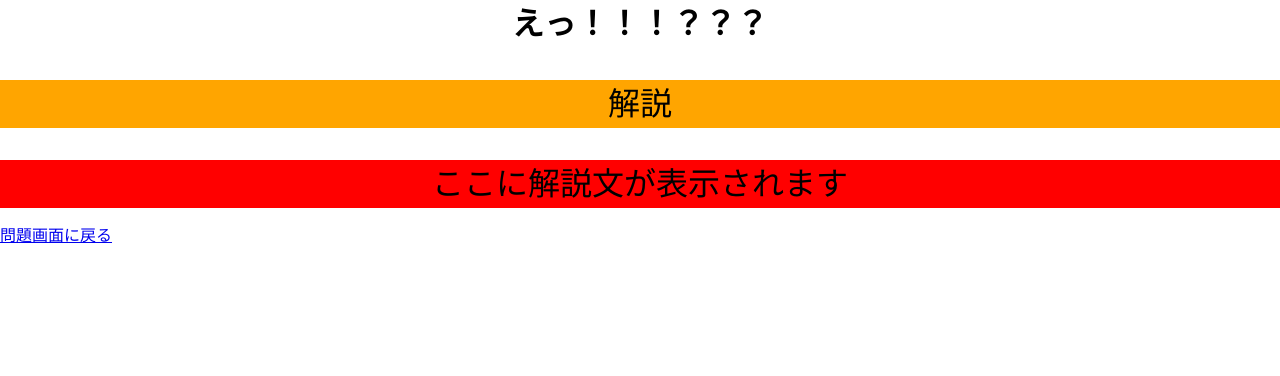
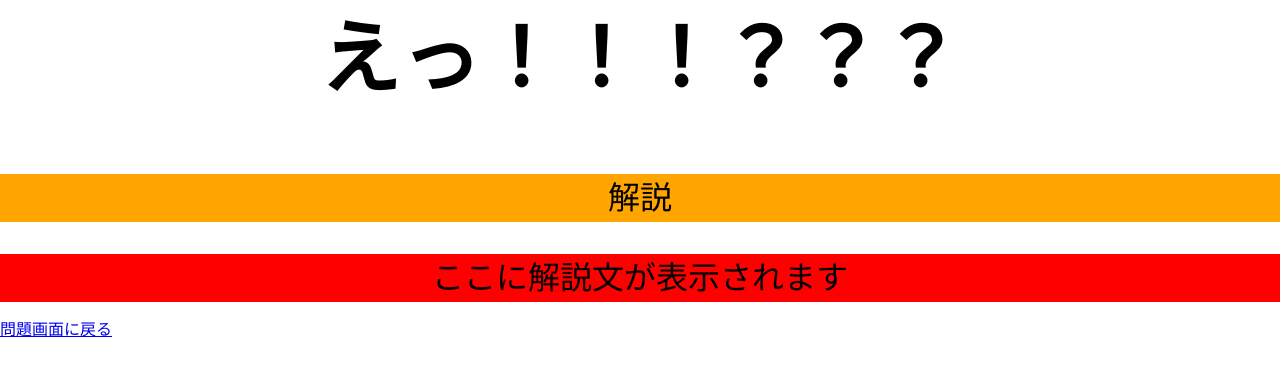
Before and after one commit to miuratomonori/SecurityGame, a PHP site: page /answer.php in a window 1280 px wide. Shown: the top 376 px of the page. Run offline with PHP 8.4, Linux system fonts and the light colour scheme; data that the repository does not hold is empty.

Commit message:
Update aiueo.css

```diff
--- a/aiueo.css
+++ b/aiueo.css
@@ -106,5 +106,5 @@ header h2 {
 }
 .result{
 	text-align:center;
-	font-si:80px;
+	font-size:80px;
 }
```
